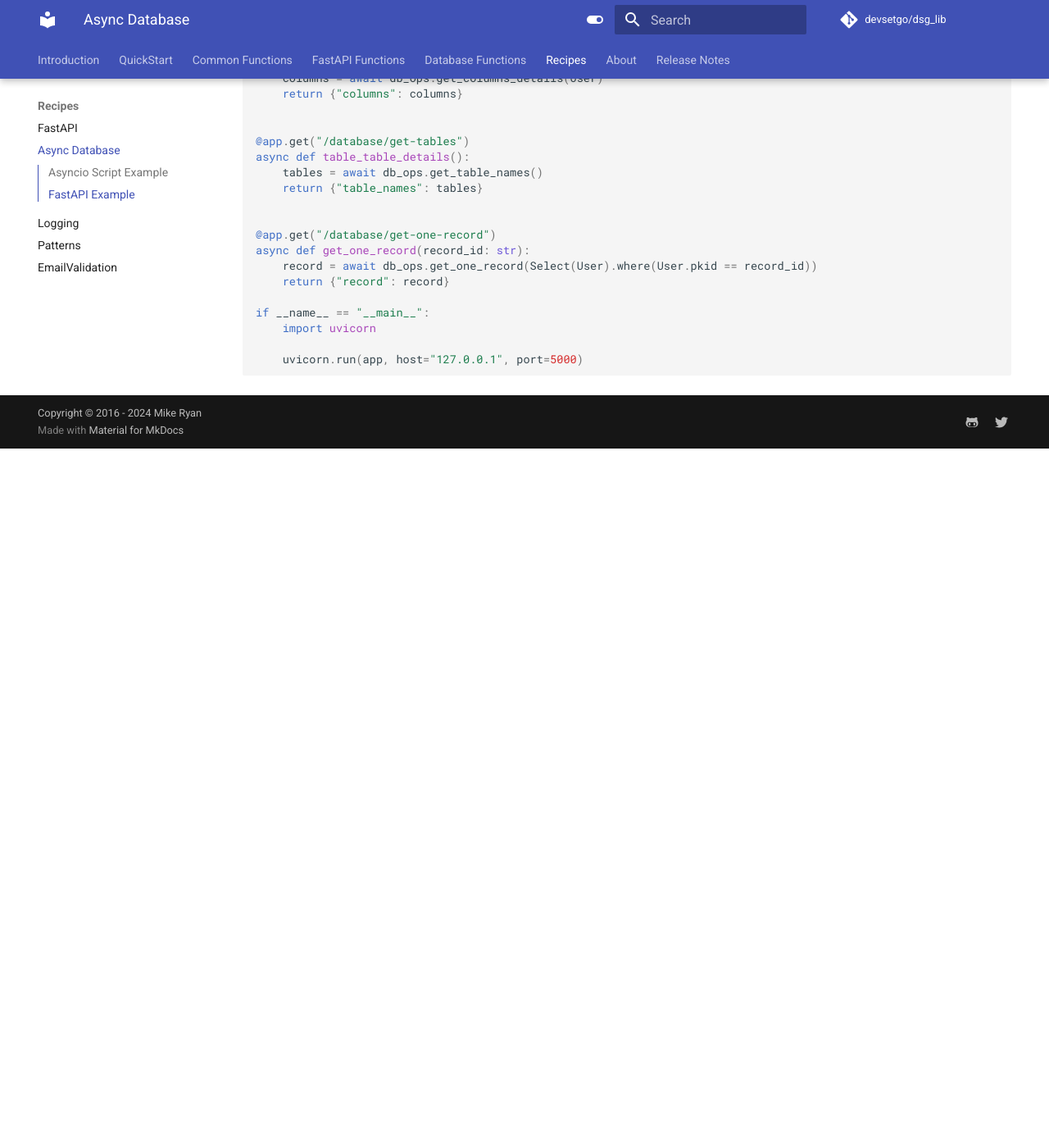
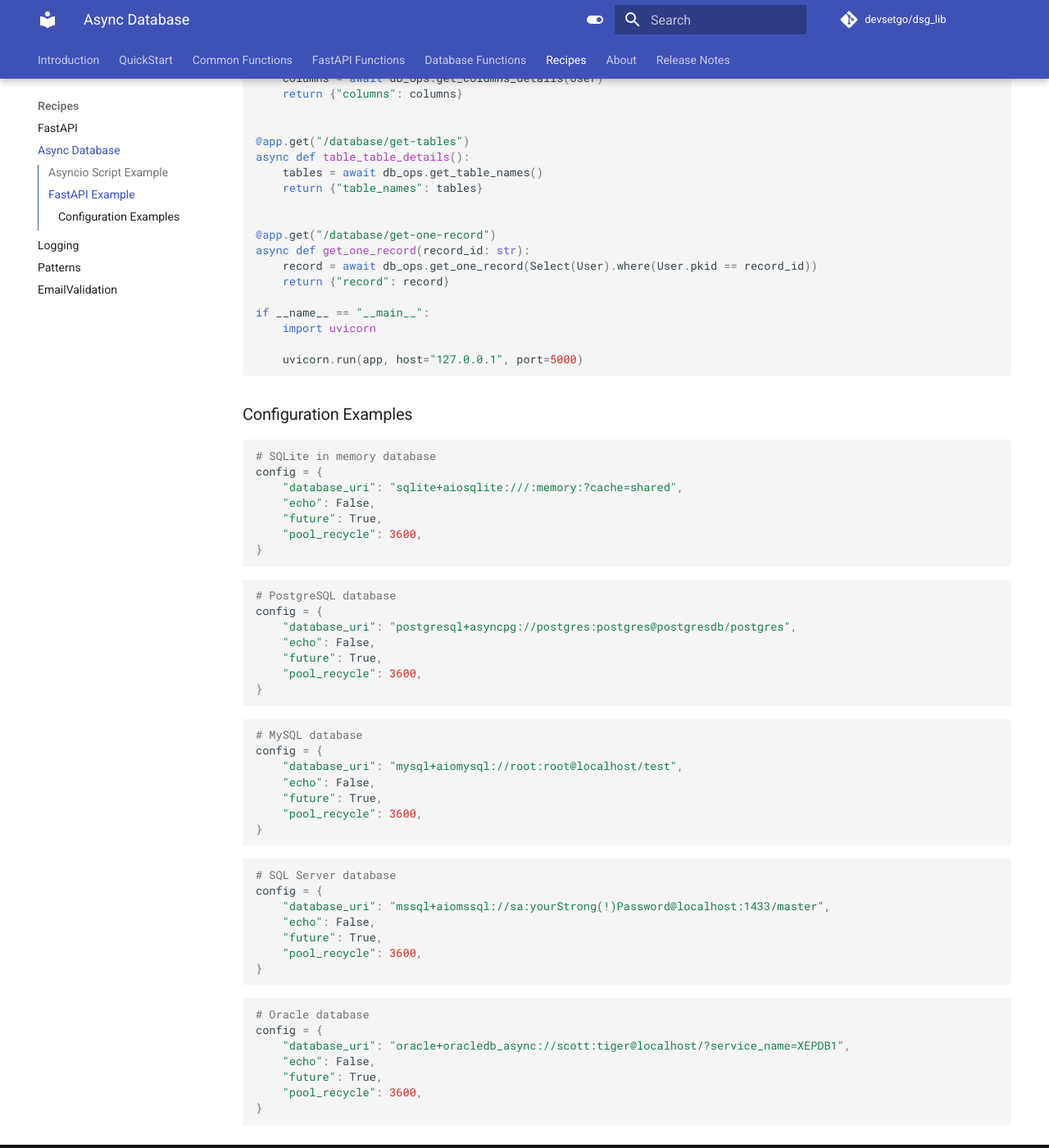
Before and after one commit to devsetgo/devsetgo_lib, an MkDocs documentation site: the page built from docs/recipes/asyncDatabase.md, in a window 1280 px wide and 1400 px high, scrolled down 4133 px. Shown: the whole window at 82% size. Built offline with MkDocs 1.6.1 and Material for MkDocs 9.7.7, drawn with Linux system fonts in a browser that asks for light colours; comment, search, counter and statistics services are not loaded; before the commit the page ends 4680 px from its top, so only the background shows below that.

Commit message:
adding configuration examples

````diff
--- a/docs/recipes/asyncDatabase.md
+++ b/docs/recipes/asyncDatabase.md
@@ -227,3 +227,56 @@ if __name__ == "__main__":
 
     uvicorn.run(app, host="127.0.0.1", port=5000)
 ```
+
+
+### Configuration Examples
+
+```python
+# SQLite in memory database
+config = {
+    "database_uri": "sqlite+aiosqlite:///:memory:?cache=shared",
+    "echo": False,
+    "future": True,
+    "pool_recycle": 3600,
+}
+```
+
+```python
+# PostgreSQL database
+config = {
+    "database_uri": "postgresql+asyncpg://postgres:postgres@postgresdb/postgres",
+    "echo": False,
+    "future": True,
+    "pool_recycle": 3600,
+}
+```
+
+```python
+# MySQL database
+config = {
+    "database_uri": "mysql+aiomysql://root:root@localhost/test",
+    "echo": False,
+    "future": True,
+    "pool_recycle": 3600,
+}
+```
+
+```python
+# SQL Server database
+config = {
+    "database_uri": "mssql+aiomssql://sa:yourStrong(!)Password@localhost:1433/master",
+    "echo": False,
+    "future": True,
+    "pool_recycle": 3600,
+}
+```
+
+```python
+# Oracle database
+config = {
+    "database_uri": "oracle+oracledb_async://scott:tiger@localhost/?service_name=XEPDB1",
+    "echo": False,
+    "future": True,
+    "pool_recycle": 3600,
+}
+```
````
